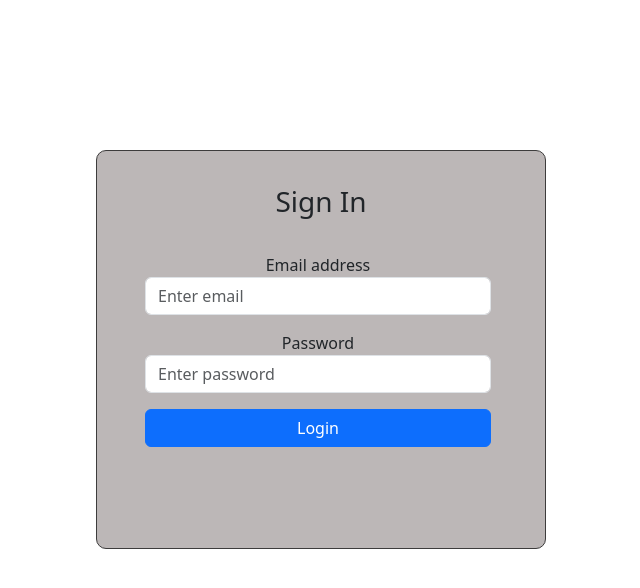
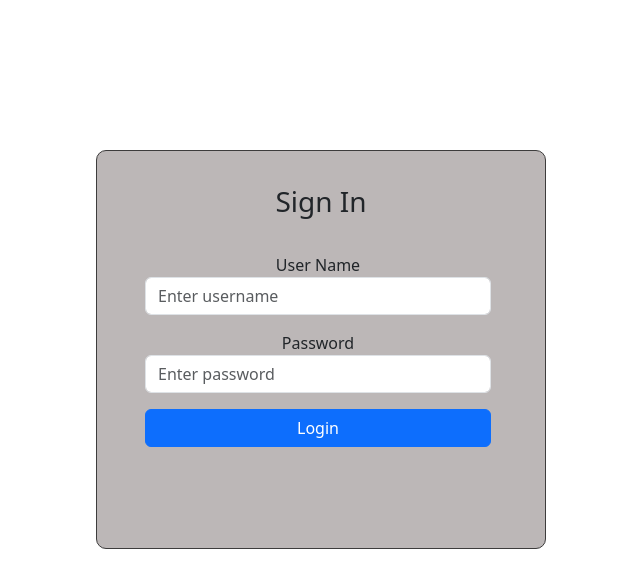
Before and after one commit to SandaliKavi99/web-app, a React (Create React App) app: page / in a window 1280 px wide. Shown: the top 588 px of the page, without its empty margins (455-1095 px from the left). Built offline with nearby package versions, Linux system fonts and the light colour scheme.

Commit message:
updated login,home pages and App.tsx

```diff
--- a/package.json
+++ b/package.json
@@ -13,6 +13,7 @@
     "bootstrap": "^5.3.2",
     "react": "^18.2.0",
     "react-dom": "^18.2.0",
+    "react-router-dom": "^6.18.0",
     "react-scripts": "5.0.1",
     "typescript": "^4.9.5",
     "web-vitals": "^2.1.4"
--- a/src/App.tsx
+++ b/src/App.tsx
@@ -1,16 +1,17 @@
 import React from 'react';
 import './App.css';
-// import {Home} from './Home';
-import Login from './Login'
+import { BrowserRouter as Router, Route, Routes } from 'react-router-dom';
+import Login from './components/Login';
+import Home from './components/Home';
 
-function App() {
+export default function App() {
   return (
-    <div className="App">
-      {/* <Home username="Sandali"/> */}
-      <Login/>
+    <Router>
+      <Routes>
+        <Route path="/" element={<Login />} />
+        <Route path="/home/:username" element={<Home />} />
+      </Routes>
+    </Router>
+  );
 
-    </div>
-  );
 }
-
-export default App;
--- a/src/Login.tsx
+++ /dev/null
@@ -1,47 +0,0 @@
-import React from 'react'
-import './css/login.css';
-export default function Login() {
-  return (
-
-   <div>
-      <div className='SignUpForm'>
-        <h3 className='signIn'>Sign In</h3>
-              <div className='innerContainer1'>
-
-              <form>
-
-                        <div className="mb-3">
-                        <label>Email address</label>
-                        <input
-                            type="email"
-                            className="form-control"
-                            placeholder="Enter email"
-                        />
-                        </div>
-                        <div className="mb-3">
-                        <label>Password</label>
-                        <input
-                            type="password"
-                            className="form-control"
-                            placeholder="Enter password"
-                        />
-                        </div>
-
-                        <div className="d-grid">
-                        <button type="submit" className="btn btn-primary">
-                           Login
-                        </button>
-                        </div>
-
-      </form>
-
-
-              </div>
-        </div>
-
-
-   </div>
-
-
-
-  )}
--- /dev/null
+++ b/src/components/Home.tsx
@@ -0,0 +1,21 @@
+import React from 'react';
+import { useParams } from 'react-router-dom';
+import { useNavigate } from 'react-router-dom';
+
+export default function Home(){
+    const { username } = useParams<{ username: string }>();
+    const navigate = useNavigate();
+
+    const loadLogout=()=>{
+        navigate("/");
+    }
+
+
+    return(
+        <div>
+            <h2>Welcome {username} !</h2>
+
+            <button onClick={loadLogout}>Logout</button>
+        </div>
+    )
+}
--- /dev/null
+++ b/src/components/Login.tsx
@@ -0,0 +1,84 @@
+import React, { useState } from 'react';
+import { useNavigate } from 'react-router-dom';
+import '../css/login.css';
+
+
+export default function Login(){
+
+    const navigate = useNavigate();
+    const [username, setUsername] = useState('');
+    const [password, setPassword] = useState('');
+    const [error, setError] = useState<string | null>(null);
+
+    const handleLogin = (e: React.FormEvent) => {
+      e.preventDefault();
+
+      // Basic validations
+      if (!username.trim()) {
+        setError('Username cannot be empty');
+        return;
+      }
+
+      if (!password.trim()) {
+        setError('Password cannot be empty');
+        return;
+      }
+
+      // Check if username and password are correct for demo purposes
+      if (username === 'admin' && password === 'password') {
+        // Successful login, navigate to home page
+        navigate(`/home/${username}`);
+      } else {
+        // Invalid username or password
+        setError('Invalid username or password');
+      }
+    };
+
+    return (
+      <div>
+        <div className='SignUpForm'>
+          <h3 className='signIn'>Sign In</h3>
+          <div className='innerContainer1'>
+          {error && <div className="alert alert-danger">{error}</div>}
+
+            <form onSubmit={handleLogin}>
+              <div className="mb-3">
+                <label>User Name</label>
+                <input
+                  type="text"
+                  className="form-control"
+                  placeholder="Enter username"
+                  onChange={(e) => {
+                    setUsername(e.target.value);
+                    setError(null); // Clear error when typing
+                  }}
+                />
+              </div>
+              <div className="mb-3">
+                <label>Password</label>
+                <input
+                  type="password"
+                  className="form-control"
+                  placeholder="Enter password"
+                  onChange={(e) => {
+                    setPassword(e.target.value);
+                    setError(null); // Clear error when typing
+                  }}
+
+                />
+              </div>
+              <div className="d-grid">
+                <button type="submit" className="btn btn-primary">
+                  Login
+                </button>
+              </div>
+            </form>
+          </div>
+        </div>
+      </div>
+    );
+
+
+
+
+  }
```
Also changed, not shown: src/Home.tsx (deleted, +0 -12 lines), 1 other file (tests, documents, lock files or other folders).
